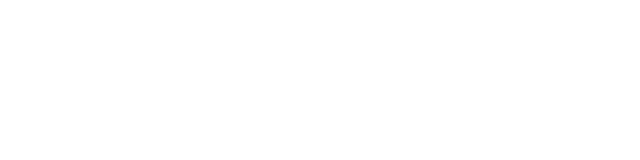
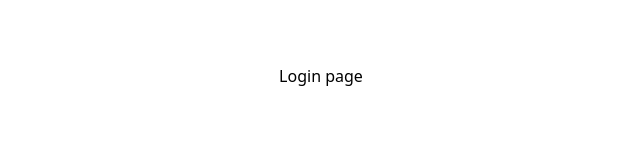
Before and after one commit to olamidefareed/OODA_APP, a React (Vite) app: page /auth/login in a window 1280 px wide. Before the commit this address had no page. Shown: the top 160 px of the page, without its empty margins (319-959 px from the left). Built offline with nearby package versions, Linux system fonts and the light colour scheme.

Commit message:
feat: code base setup 4

```diff
--- a/src/layout/index.jsx
+++ b/src/layout/index.jsx
@@ -1,7 +1,6 @@
 /* eslint-disable react/prop-types */
 
 import { Fragment, useEffect, useState } from "react";
-import NProgress from "nprogress";
 import { useLocation } from "react-router-dom";
 import AuthLayout from "./auth/index";
 import MainLayout from "./main/index";
@@ -18,11 +17,9 @@ const Layout = ({ children }) => {
   const currentPath = pathname;
   if (currentPath !== pPath) {
     window.scrollTo(0, 0);
-    NProgress.start();
   }
 
   setTimeout(() => {
-    NProgress.done();
     setPPath(currentPath);
   }, 3000);
 
@@ -33,6 +30,7 @@ const Layout = ({ children }) => {
   };
 
   const Container = Layouts[getLayout()];
+  Layout["auth"]
 
   useEffect(() => {
     window.scrollTo(0, 0);
--- /dev/null
+++ b/src/pages/auth/Login/index.jsx
@@ -0,0 +1,9 @@
+const LoginPage = ()=>{
+    return(
+        <div>
+            Login page
+        </div>
+    )
+}
+
+export default LoginPage
--- a/src/routing/route.js
+++ b/src/routing/route.js
@@ -1,11 +1,20 @@
 import { lazy } from "react";
 
 const HomePage = lazy(() => import("../pages/main/home"));
+const LoginPage = lazy(()=> import("../pages/auth/Login"))
 
 export const AllRoutes = [
+  // Main pages
   {
     key: "/",
     component: HomePage,
     name: "Home Page",
   },
+
+  // Auth pages
+  {
+    key:"/auth/login",
+    component: LoginPage,
+    name : "Login Page"
+  }
 ];
```
Also changed, not shown: src/App.jsx (line endings or trailing spaces), src/pages/auth/reset-password/index.jsx (added), 2 other files (tests, documents, lock files or other folders).
